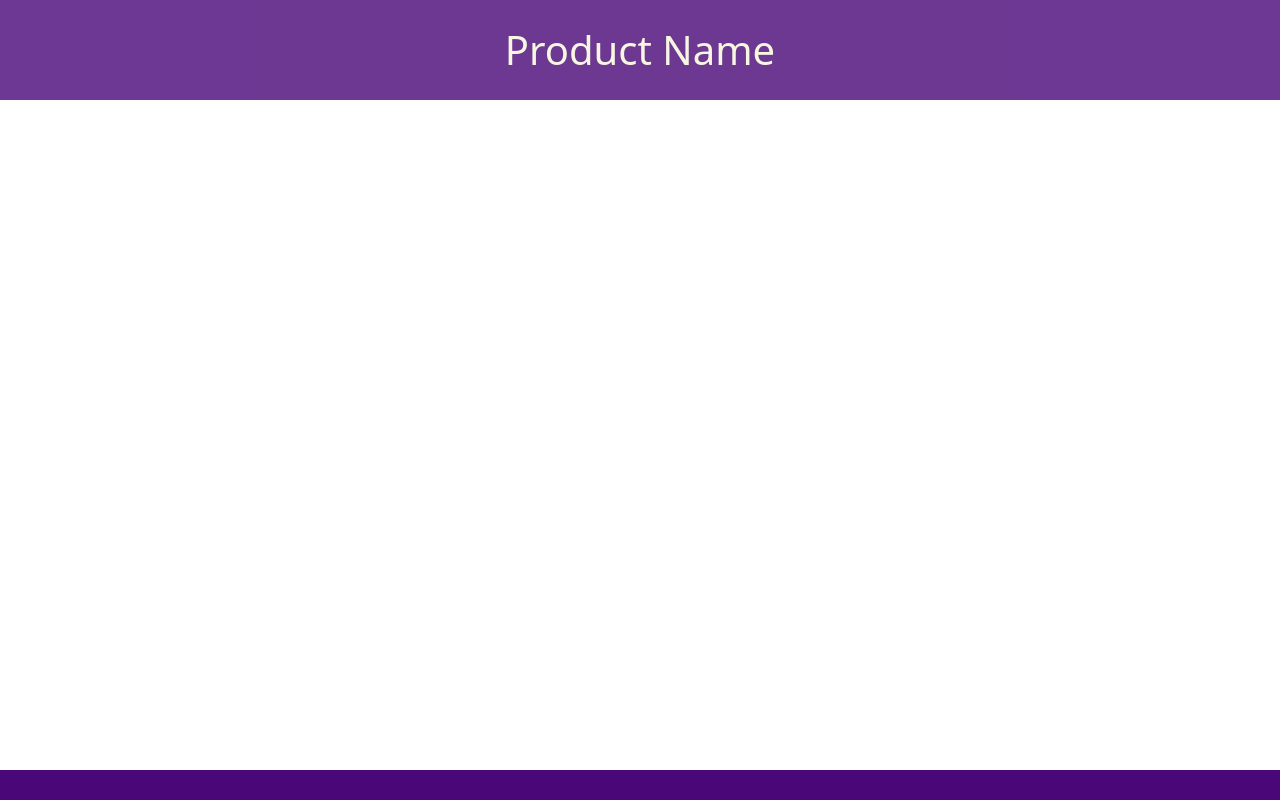
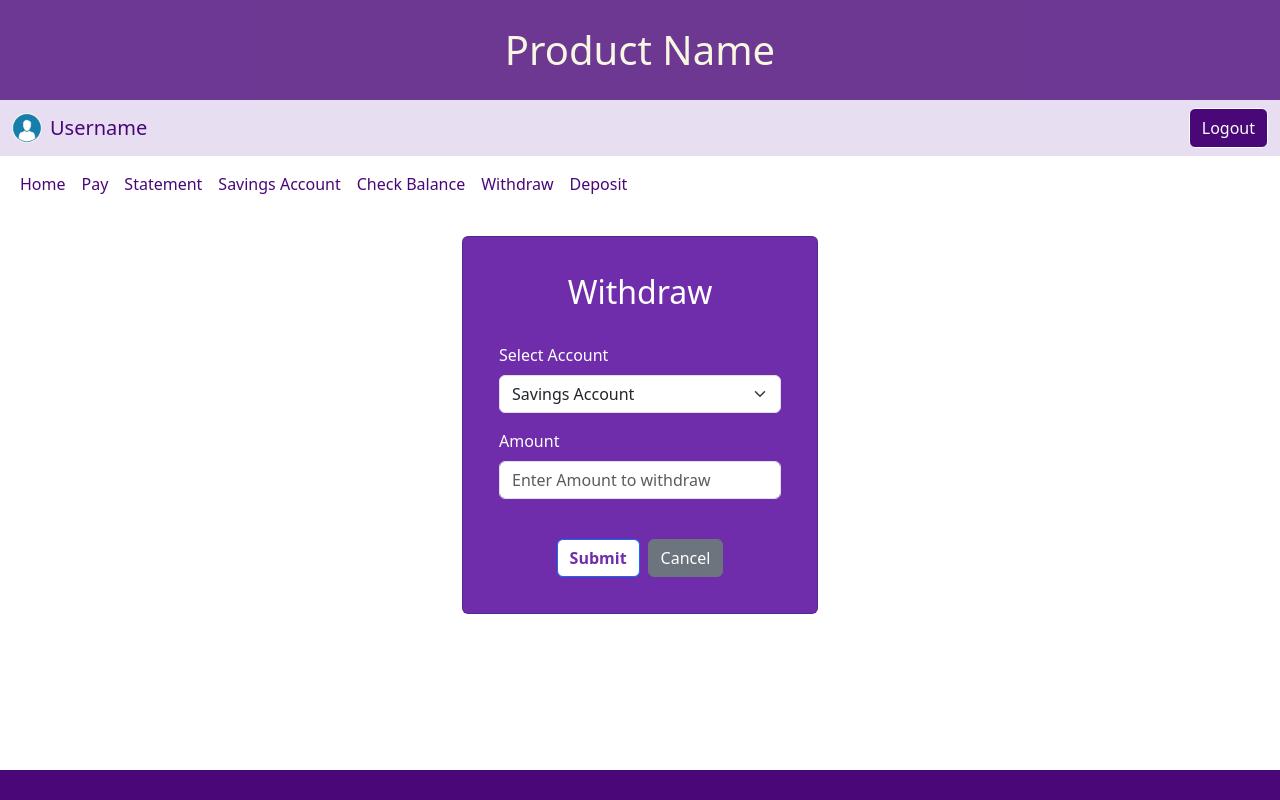
Before and after one commit to nehasarnaik/Money-and-Monitory, a React (Create React App) app in the folder front-end/: page /withdraw in a window 1280 px wide. Before the commit this address had no page. Built offline with nearby package versions, Linux system fonts and the light colour scheme.

Commit message:
added withdraw.js page and navbars.

```diff
--- a/front-end/src/App.js
+++ b/front-end/src/App.js
@@ -1,26 +1,26 @@
 import { BrowserRouter, Route, Routes } from "react-router-dom";
-import './App.css';
-import Home from "./Components/Home/Home"
-import Register from "./Components/Register/Register"
+import "./App.css";
+import Home from "./Components/Home/Home";
+import Register from "./Components/Register/Register";
+import Withdraw from "./Components/Transactions/Withdraw";
+import "bootstrap/dist/css/bootstrap.min.css";
 
 function App() {
   return (
     <div className="App">
-        <BrowserRouter>
-        <div className='header background_colour'>
-          <h1 className='text_padding'>Product Name</h1>
+      <BrowserRouter>
+        <div className="header background_colour">
+          <h1 className="text_padding">Product Name</h1>
         </div>
 
-      <Routes>
-        <Route path='/' element={<Home></Home>}></Route>
-        <Route path='/register' element={<Register></Register>}></Route>
-      </Routes>
+        <Routes>
+          <Route path="/" element={<Home></Home>}></Route>
+          <Route path="/register" element={<Register></Register>}></Route>
+          <Route path="/withdraw" element={<Withdraw />}></Route>
+        </Routes>
       </BrowserRouter>
 
-      <div id="footer">
-
-      </div>
-
+      <div id="footer"></div>
     </div>
   );
 }
--- /dev/null
+++ b/front-end/src/Components/Navbar/NavBarUser.js
@@ -0,0 +1,33 @@
+import React from "react";
+import "./navbar.css";
+
+export default function NavBarUser() {
+  return (
+    <nav className="navbar navbar-expand-lg navbar-light bg-violet">
+      <div className="container-fluid">
+        <div className="d-flex justify-content-between w-100">
+          <a className="navbar-brand" href="#" style={{ color: "#490778" }}>
+            <img
+              src="user-profile.png" // Replace with your profile image URL
+              alt="Profile"
+              width="30"
+              height="30"
+              className="d-inline-block align-top rounded-circle me-2"
+            />
+            Username
+          </a>
+          <button
+            className="btn"
+            style={{
+              borderColor: "white",
+              backgroundColor: "#490778",
+              color: "white",
+            }}
+          >
+            Logout
+          </button>
+        </div>
+      </div>
+    </nav>
+  );
+}
--- /dev/null
+++ b/front-end/src/Components/Navbar/NavbarFunctions.js
@@ -0,0 +1,53 @@
+import React from "react";
+import "./navbar.css";
+import { Link } from "react-router-dom";
+
+export default function NavbarFunctions() {
+  return (
+    <nav className="navbar navbar-expand-lg navbar-light">
+      <div className="container-fluid">
+        <div className="row">
+          <div className="col">
+            <ul className="navbar-nav">
+              <li className="nav-item ">
+                <a className="nav-link violet-text" href="#">
+                  Home
+                </a>
+              </li>
+              <li className="nav-item">
+                <a className="nav-link violet-text" href="#">
+                  Pay
+                </a>
+              </li>
+              <li className="nav-item">
+                <a className="nav-link violet-text" href="#">
+                  Statement
+                </a>
+              </li>
+              <li className="nav-item">
+                <a className="nav-link violet-text" href="#">
+                  Savings Account
+                </a>
+              </li>
+              <li className="nav-item">
+                <a className="nav-link violet-text" href="#">
+                  Check Balance
+                </a>
+              </li>
+              <li className="nav-item">
+                <Link to={"/withdraw"} class="nav-link violet-text">
+                  Withdraw
+                </Link>
+              </li>
+              <li className="nav-item">
+                <a className="nav-link violet-text" href="#">
+                  Deposit
+                </a>
+              </li>
+            </ul>
+          </div>
+        </div>
+      </div>
+    </nav>
+  );
+}
--- /dev/null
+++ b/front-end/src/Components/Navbar/navbar.css
@@ -0,0 +1,7 @@
+.bg-violet{
+    background-color: rgb(232, 222, 242);
+}
+
+.violet-text {
+    color: #490778;
+  }
--- /dev/null
+++ b/front-end/src/Components/Transactions/Withdraw.js
@@ -0,0 +1,105 @@
+import React, { useState } from "react";
+import "bootstrap/dist/css/bootstrap.min.css";
+import "./withdraw.css";
+import NavbarFunctions from "../Navbar/NavbarFunctions";
+import NavBarUser from "../Navbar/NavBarUser";
+
+export default function Withdraw() {
+  const [selectedAccount, setSelectedAccount] = useState(""); // State to store selected account
+  const [withdrawAmount, setWithdrawAmount] = useState(""); // State to store withdrawal amount
+
+  const handleAccountChange = (event) => {
+    setSelectedAccount(event.target.value);
+  };
+
+  const handleAmountChange = (event) => {
+    setWithdrawAmount(event.target.value);
+  };
+
+  const handleSubmit = () => {
+    // Handle submission logic here (e.g., making a withdrawal)
+    // You can access the selectedAccount and withdrawAmount state values here
+    console.log("Selected Account:", selectedAccount);
+    console.log("Withdraw Amount:", withdrawAmount);
+  };
+
+  const handleCancel = () => {
+    // Handle cancel logic here (e.g., resetting form fields)
+    setSelectedAccount("");
+    setWithdrawAmount("");
+  };
+
+  return (
+    <div>
+      <NavBarUser />
+      <NavbarFunctions />
+      <div className="container mt-4">
+        <div className="row justify-content-center">
+          {/* Center align content */}
+          <div className="col-md-4">
+            <div className="card cardbg-color">
+              {" "}
+              {/* Apply violet border */}
+              <div className="card-body">
+                <h2 className="card-title white-text">Withdraw</h2>
+                <br />
+                {/* Center align the heading */}
+                <form className="text-start white-text">
+                  <div className="mb-3">
+                    <label htmlFor="accountSelect" className="form-label">
+                      Select Account
+                    </label>
+                    <select
+                      className="form-select"
+                      id="accountSelect"
+                      value={selectedAccount}
+                      onChange={handleAccountChange}
+                    >
+                      <option value="account1">Savings Account</option>
+                      <option value="account2">Debit Card Account</option>
+                    </select>
+                  </div>
+                  <div className="mb-3">
+                    <label htmlFor="amount" className="form-label">
+                      Amount
+                    </label>
+                    <input
+                      type="text"
+                      className="form-control"
+                      id="amount"
+                      value={withdrawAmount}
+                      onChange={handleAmountChange}
+                      placeholder="Enter Amount to withdraw"
+                    />
+                  </div>
+                  <br />
+                  <div className="text-center">
+                    <button
+                      type="button"
+                      className="btn btn-primary"
+                      onClick={handleSubmit}
+                      style={{
+                        backgroundColor: "White",
+                        color: "#702dab",
+                        fontWeight: "bold",
+                      }}
+                    >
+                      Submit
+                    </button>
+                    <button
+                      type="button"
+                      className="btn btn-secondary ms-2"
+                      onClick={handleCancel}
+                    >
+                      Cancel
+                    </button>
+                  </div>
+                </form>
+              </div>
+            </div>
+          </div>
+        </div>
+      </div>
+    </div>
+  );
+}
--- /dev/null
+++ b/front-end/src/Components/Transactions/withdraw.css
@@ -0,0 +1,16 @@
+h2.white-text {
+    color: white;
+  }
+
+form.white-text{
+  color: white;
+}
+
+
+
+/* In your CSS file */
+.cardbg-color {
+  position: relative; /* Required for the pseudo-element */
+  background-color: #702dab; /* Violet background color */
+  padding: 20px; /* Add padding to the card for better visibility */
+}
```
Also changed, not shown: front-end/src/index.js (+7 -7 lines), front-end/public/user-profile.png (added), 1 other file (tests, documents, lock files or other folders).
